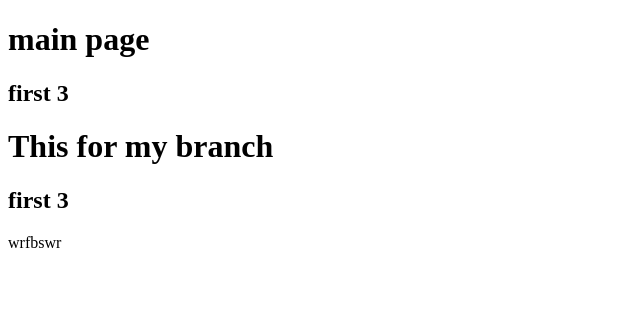
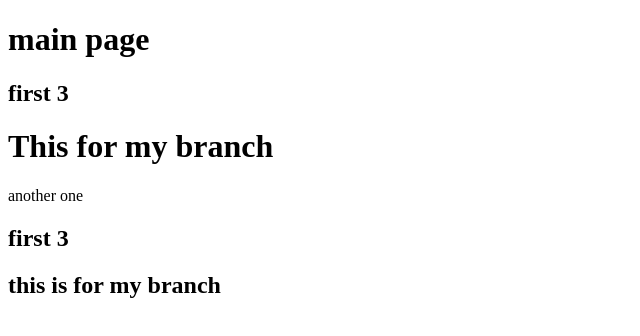
Before and after one commit to withcenterdev4/kjm-repo, a SvelteKit app: page / in a window 1280 px wide. Shown: the top 336 px of the page, without its empty margins (0-640 px from the left). Built offline with nearby package versions, Linux system fonts and the light colour scheme.

Commit message:
second commit from branch

```diff
--- a/src/routes/+page.svelte
+++ b/src/routes/+page.svelte
@@ -6,4 +6,5 @@ import First from './FirstComp.svelte'
 <h2>first 3</h2>
 <h1>This for my branch</h1>
 
+<p>another one</p>
 <First />
--- a/src/routes/FirstComp.svelte
+++ b/src/routes/FirstComp.svelte
@@ -4,4 +4,5 @@
 </script>
 
 <h2>first 3</h2>
-wrfbswr
+<!-- wrfbswr -->
+<h2>this is for my branch</h2>
```
